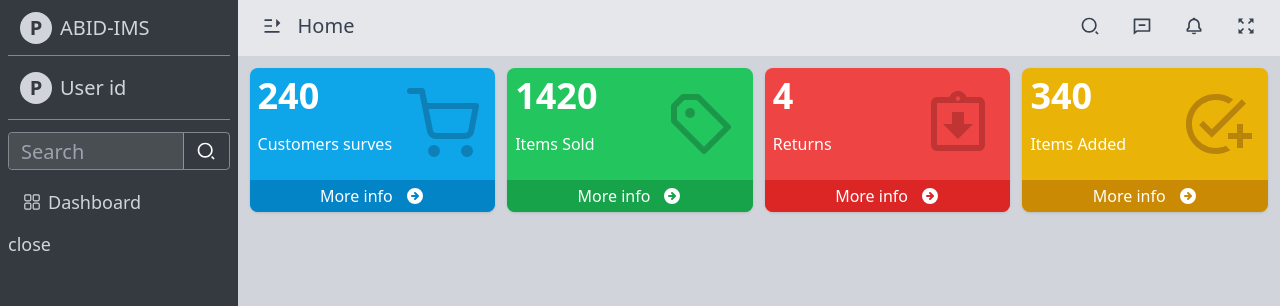
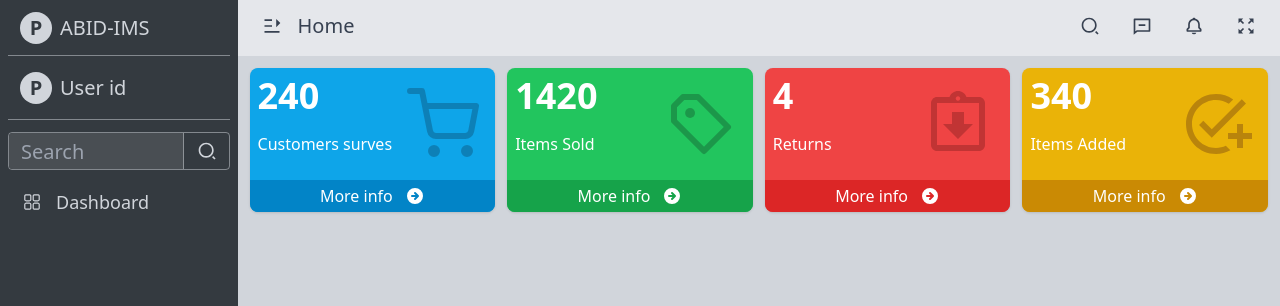
Before and after one commit to AbidHasanPiash/ims-inventory-management-system, a Next.js app: page / in a window 1280 px wide. Shown: the top 306 px of the page. Built offline with nearby package versions, Linux system fonts and the light colour scheme.

Commit message:
sidebar is colapsable now

```diff
--- a/app/components/SideBar.jsx
+++ b/app/components/SideBar.jsx
@@ -7,33 +7,38 @@ export default function SideBar() {
   const {isSidebarOpen} = useContext(SidebarContext);
   return (
     <aside className={`${isSidebarOpen?'w-20':'w-72'} duration-300 min-h-screen px-2 bg-secondary text-primary text-xl`}>
+      {/* -----------Brand Name----------- */}
       <div className='h-14 px-3 border-b border-primary border-opacity-50 flex items-center'>
           <div className='h-8 w-8 rounded-full bg-primary text-secondary font-bold text-center flex items-center justify-center'>
               <span>P</span>
           </div>
-            <h1 className='pl-2'>ABID-IMS</h1>
+          <h1 className={`${isSidebarOpen ? 'text-[0px]':'block'} pl-2 duration-300`}>ABID-IMS</h1>
       </div>
+      {/* -----------User Name----------- */}
       <div className='h-16 px-3 border-b border-primary border-opacity-50 flex items-center'>
           <div className='h-8 w-8 rounded-full bg-primary text-secondary font-bold text-center flex items-center justify-center'>
               <span>P</span>
           </div>
-            <h1 className='pl-2'>User id</h1>
+          <h1 className={`${isSidebarOpen ? 'text-[0px]':'block'} pl-2 duration-300`}>User id</h1>
       </div>
-        <div className={`duration-300 flex items-center justify-start border border-primary border-opacity-50 my-3 rounded`}>
+      {/* -----------Search Section----------- */}
+      <div className={`flex items-center justify-start border border-primary border-opacity-50 my-3 rounded`}>
         <input
           type="text"
           placeholder='Search'
-            className='w-full h-9 bg-secondary-hover rounded-l outline-none pl-3 border-r border-primary border-opacity-50 focus:ring-1'/>
-          <RiSearch2Line className='w-14 text-white '/>
+          className={`${isSidebarOpen ? 'hidden':'block'} w-full h-9 bg-secondary-hover rounded-l outline-none pl-3 border-r border-primary border-opacity-50 focus:ring-1`}/>
+        <div className='w-14 h-9 flex items-center justify-center'>
+          <RiSearch2Line />
         </div>
+      </div>
+      {/* -----------Sidebar Menu Items----------- */}
       <div className='text-lg'>
           <ul>
               <li className='h-10 my-2 flex items-center px-2 rounded hover:bg-secondary-hover'>
                   <span className='w-8 flex items-center justify-center'><RxDashboard/></span>
-                    <span>Dashboard</span>
+                  <span className={`${isSidebarOpen ? 'text-[0px]':'block'} pl-2 duration-300`}>Dashboard</span>
               </li>
           </ul>
-            <span>{isSidebarOpen ? 'open' : 'close'}</span>
       </div>
     </aside>
   )
```
Lines whose indentation alone changed are shown as unchanged.
